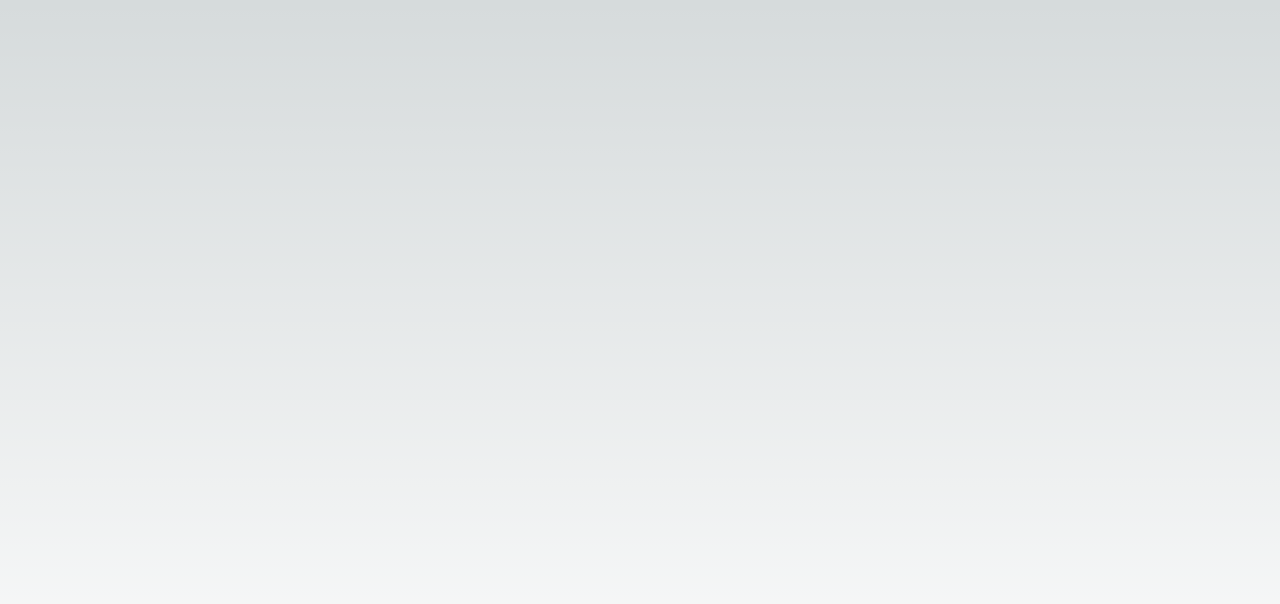
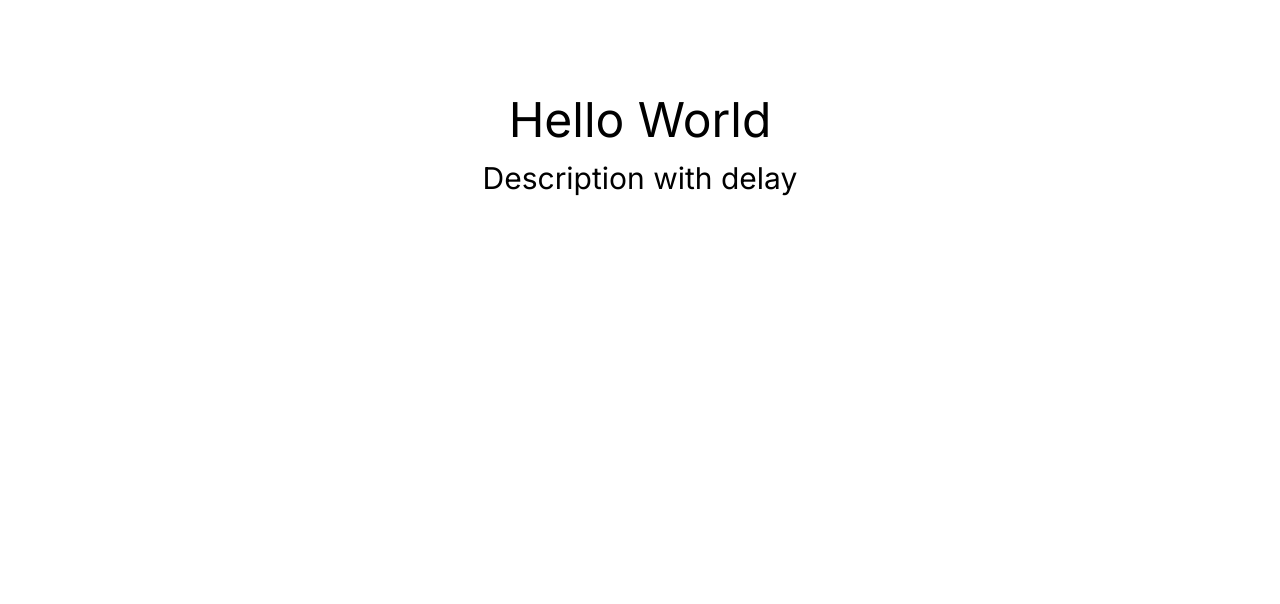
Before and after one commit to EMurrell/Motion-Repo, a Next.js app: page / in a window 1280 px wide. Shown: the top 604 px of the page. Built offline with nearby package versions, Linux system fonts and the light colour scheme.

Commit message:
adjust values

```diff
--- a/app/animations/FadeIn.tsx
+++ b/app/animations/FadeIn.tsx
@@ -14,7 +14,7 @@ interface FadeInProps {
 
 export default function FadeIn({
   children,
-  duration = 0.6,
+  duration = 0.4,
   delay = 0,
   className = "",
   up = false,
--- a/app/animations/TextUnderline.tsx
+++ b/app/animations/TextUnderline.tsx
@@ -8,9 +8,9 @@ export default function TextUnderline({
   className = "",
 }: TextUnderlineProps) {
   return (
-    <span className={`group inline-block relative ${className}`}>
+    <span className={`group inline-block cursor-pointer relative ${className}`}>
       {text}
-      <span className="block max-w-0 group-hover:max-w-full transition-all duration-500 h-1 -mt-0.5 bg-sky-600 absolute bottom-0 left-0"></span>
+      <span className="block max-w-0 group-hover:min-w-full transition-all transform ease-in-out duration-500 h-1 -mt-0.5 bg-sky-600 "></span>
     </span>
   );
 }
--- a/app/globals.css
+++ b/app/globals.css
@@ -2,7 +2,7 @@
 @tailwind components;
 @tailwind utilities;
 
-:root {
+/* :root {
   --foreground-rgb: 0, 0, 0;
   --background-start-rgb: 214, 219, 220;
   --background-end-rgb: 255, 255, 255;
@@ -24,7 +24,7 @@ body {
       rgb(var(--background-end-rgb))
     )
     rgb(var(--background-start-rgb));
-}
+} */
 
 @layer utilities {
   .text-balance {
--- a/app/page.tsx
+++ b/app/page.tsx
@@ -1,7 +1,20 @@
 import Image from "next/image";
+import TextUnderline from "./animations/TextUnderline";
+import FadeIn from "./animations/FadeIn";
 
 export default function Home() {
   return (
-    <main className="flex min-h-screen flex-col items-center justify-between p-2 sm:p-6 lg:p-24"></main>
+    <main className="flex min-h-screen flex-col items-center p-2 sm:p-6 lg:p-24">
+      <FadeIn up={true} className="text-3xl sm:text-4xl lg:text-5xl">
+        Hello World
+      </FadeIn>
+      <FadeIn delay={0.4} className="text-xl sm:text-2xl lg:text-3xl mt-4">
+        Description with delay
+      </FadeIn>
+      {/* <TextUnderline
+        text="Hover me to animate"
+        className="text-4xl sm:text-6xl"
+      /> */}
+    </main>
   );
 }
```
